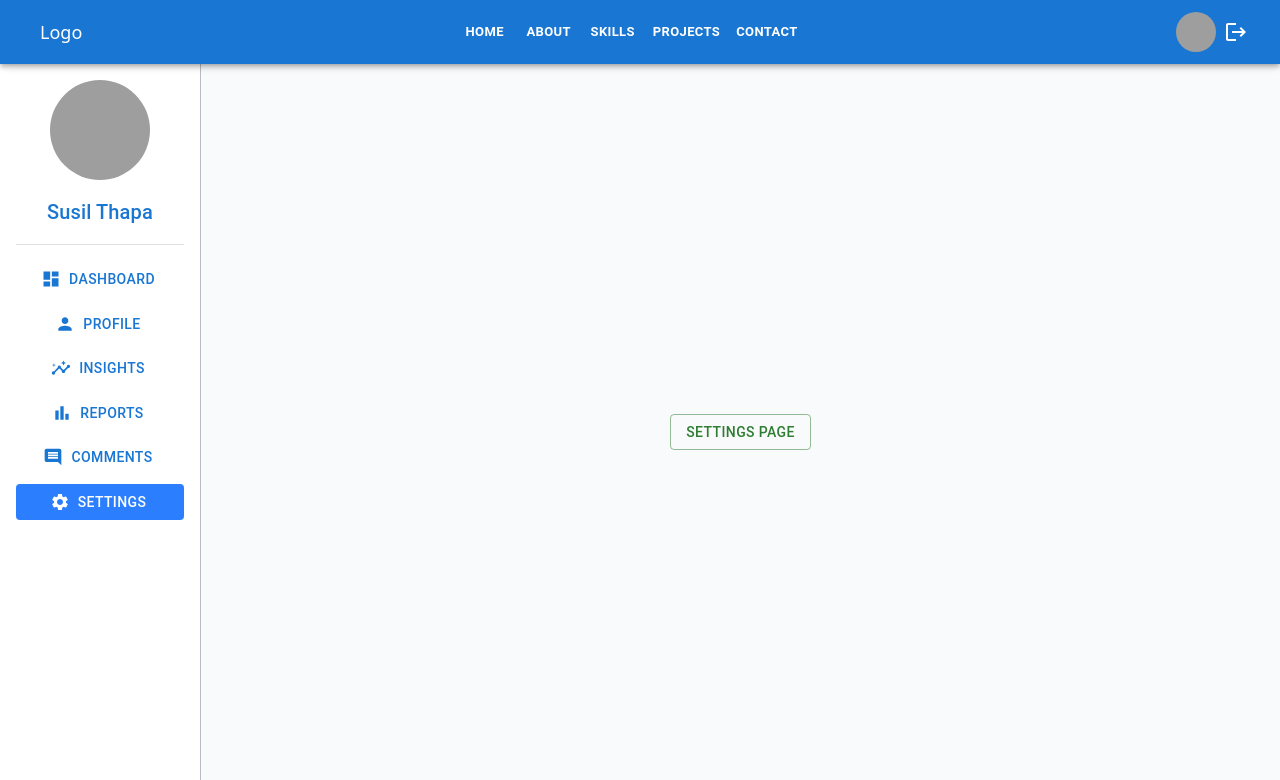
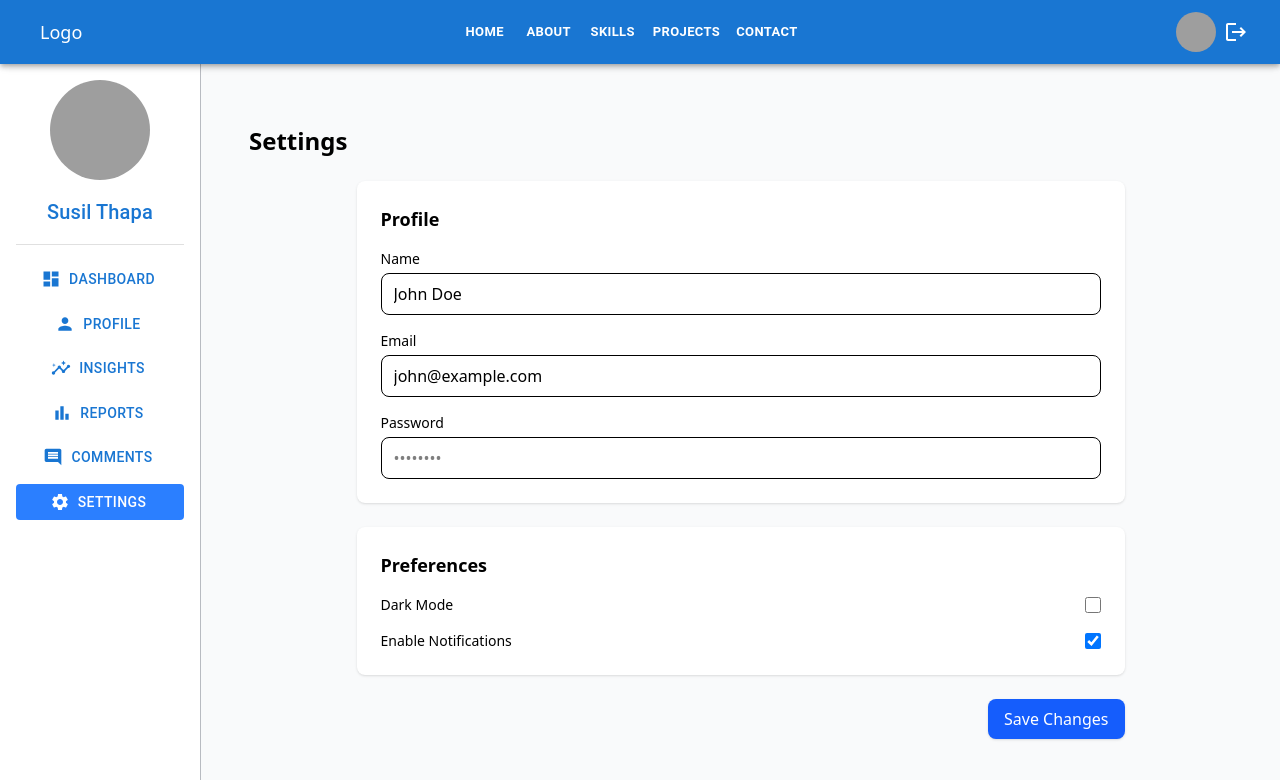
Before and after one commit to SusilThapa1/NextjsPractice, a Next.js app: page /admin/setting in a window 1280 px wide. Shown: the top 780 px of the page. Built offline with nearby package versions, Linux system fonts and the light colour scheme; grey boxes are pictures that could not be loaded; some icons are missing.

Commit message:
added settings page

```diff
--- a/src/app/admin/setting/page.jsx
+++ b/src/app/admin/setting/page.jsx
@@ -1,15 +1,107 @@
 "use client";
-import { Button } from "@mui/material";
-import React from "react";
+"use client";
+import React, { useState } from "react";
 
-const page = () => {
+export default function SettingsPage() {
+  const [form, setForm] = useState({
+    name: "John Doe",
+    email: "john@example.com",
+    password: "",
+    darkMode: false,
+    notifications: true,
+  });
+
+  const handleChange = (e) => {
+    const { name, value, type, checked } = e.target;
+    setForm((prev) => ({
+      ...prev,
+      [name]: type === "checkbox" ? checked : value,
+    }));
+  };
+
+  const handleSubmit = (e) => {
+    e.preventDefault();
+    alert("Settings saved! 🎉");
+  };
+
   return (
-    <div>
-      <Button variant="outlined" color="success">
-        Settings page
-      </Button>
+    <div className="w-full mx-auto p-6">
+      {/* Header */}
+      <h1 className="text-2xl font-bold mb-6">Settings</h1>
+
+      {/* Settings Form */}
+      <form onSubmit={handleSubmit} className="space-y-6 max-w-3xl mx-auto">
+        {/* Profile */}
+        <div className="bg-white shadow rounded-lg p-6 space-y-4">
+          <h2 className="text-lg font-semibold">Profile</h2>
+          <div>
+            <label className="block text-sm font-medium">Name</label>
+            <input
+              type="text"
+              name="name"
+              value={form.name}
+              onChange={handleChange}
+              className="w-full mt-1 border rounded-lg px-3 py-2"
+            />
+          </div>
+          <div>
+            <label className="block text-sm font-medium">Email</label>
+            <input
+              type="email"
+              name="email"
+              value={form.email}
+              onChange={handleChange}
+              className="w-full mt-1 border rounded-lg px-3 py-2"
+            />
+          </div>
+          <div>
+            <label className="block text-sm font-medium">Password</label>
+            <input
+              type="password"
+              name="password"
+              value={form.password}
+              onChange={handleChange}
+              placeholder="••••••••"
+              className="w-full mt-1 border rounded-lg px-3 py-2"
+            />
+          </div>
+        </div>
+
+        {/* Preferences */}
+        <div className="bg-white shadow rounded-lg p-6 space-y-4">
+          <h2 className="text-lg font-semibold">Preferences</h2>
+          <div className="flex items-center justify-between">
+            <label className="text-sm">Dark Mode</label>
+            <input
+              type="checkbox"
+              name="darkMode"
+              checked={form.darkMode}
+              onChange={handleChange}
+              className="h-4 w-4"
+            />
+          </div>
+          <div className="flex items-center justify-between">
+            <label className="text-sm">Enable Notifications</label>
+            <input
+              type="checkbox"
+              name="notifications"
+              checked={form.notifications}
+              onChange={handleChange}
+              className="h-4 w-4"
+            />
+          </div>
+        </div>
+
+        {/* Submit */}
+        <div className="flex justify-end">
+          <button
+            type="submit"
+            className="bg-blue-600 text-white px-4 py-2 rounded-lg shadow hover:bg-blue-700"
+          >
+            Save Changes
+          </button>
+        </div>
+      </form>
     </div>
   );
-};
-
-export default page;
+}
```
